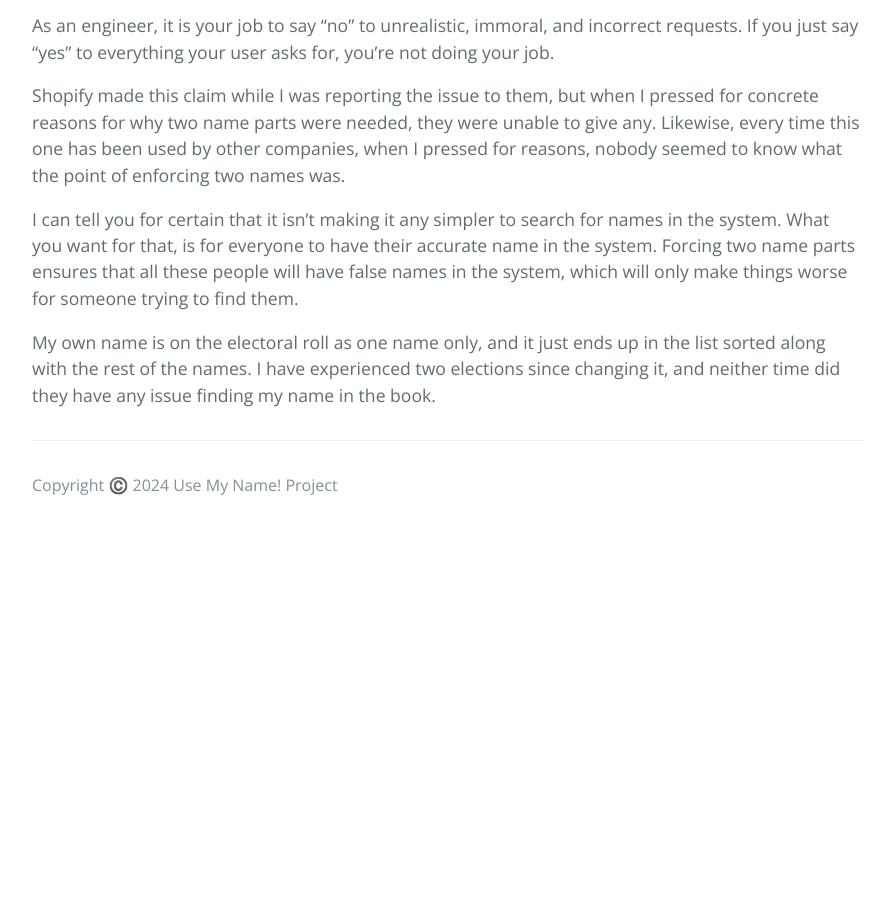
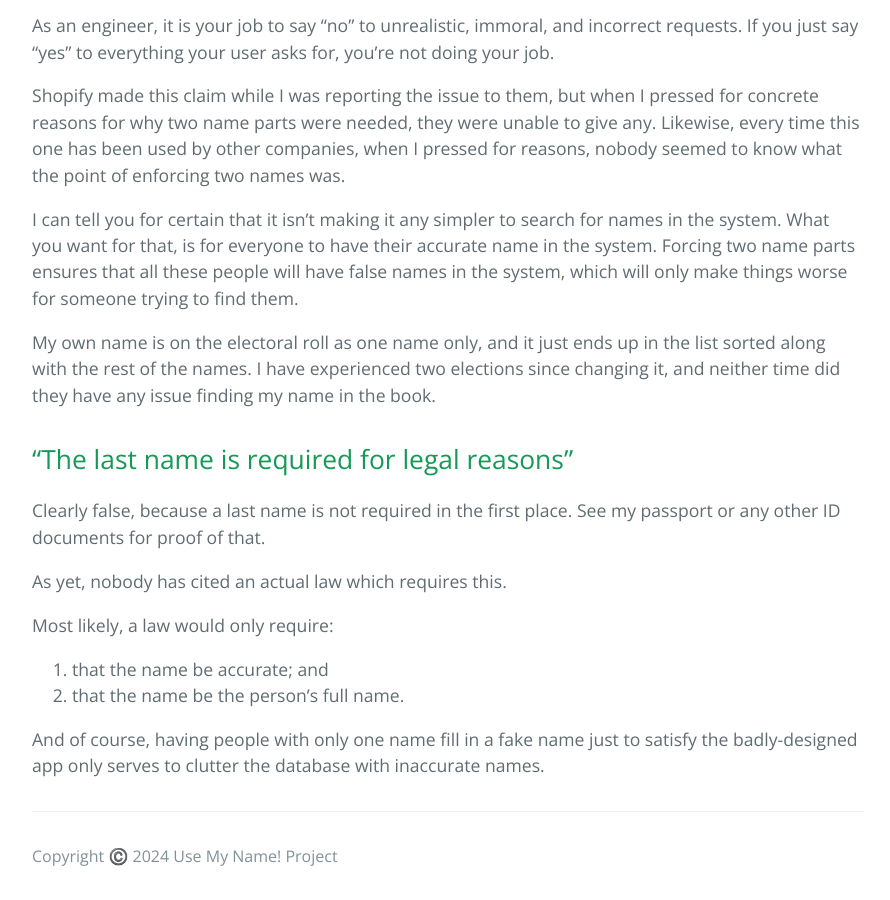
Before and after one commit to ephemeral-laboratories/usemy-name-site, a Jekyll site: the page built from common-excuses.md, in a window 1280 px wide and 900 px high, scrolled down 1423 px. Shown: the whole window, without its empty margins (64-954 px from the left). Built offline with Jekyll 4.4.1, drawn with Linux system fonts in a browser that asks for light colours; before the commit the page ends 1952 px from its top, so only the background shows below that.

Commit message:
Adding another excuse I found

```diff
--- a/common-excuses.md
+++ b/common-excuses.md
@@ -10,7 +10,7 @@ in using names correctly.
 So far, all of these were gathered while filing complaints myself.
 
 
-## “There is no standard way to represent names with only one part!”
+## "There is no standard way to represent names with only one part!"
 
 My own passport is proof that there is a standard way to represent it.
 
@@ -36,7 +36,7 @@ same thing would be to read the passport first. Then assume that what
 the passport says about the user's name is accurate. It is, after all,
 a primary ID document.
 
-## “Our users asked us to require both first name and last name!”
+## "Our users asked us to require both first name and last name!"
 
 Do you have a problem where you always respond “yes” to user requests?
 
@@ -69,3 +69,19 @@ My own name is on the electoral roll as one name only, and it just
 ends up in the list sorted along with the rest of the names. I have
 experienced two elections since changing it, and neither time did they
 have any issue finding my name in the book.
+
+## "The last name is required for legal reasons"
+
+Clearly false, because a last name is not required in the first place.
+See my passport or any other ID documents for proof of that.
+
+As yet, nobody has cited an actual law which requires this.
+
+Most likely, a law would only require:
+
+1. that the name be accurate; and
+2. that the name be the person's full name.
+
+And of course, having people with only one name fill in a fake name
+just to satisfy the badly-designed app only serves to clutter the
+database with inaccurate names.
```
